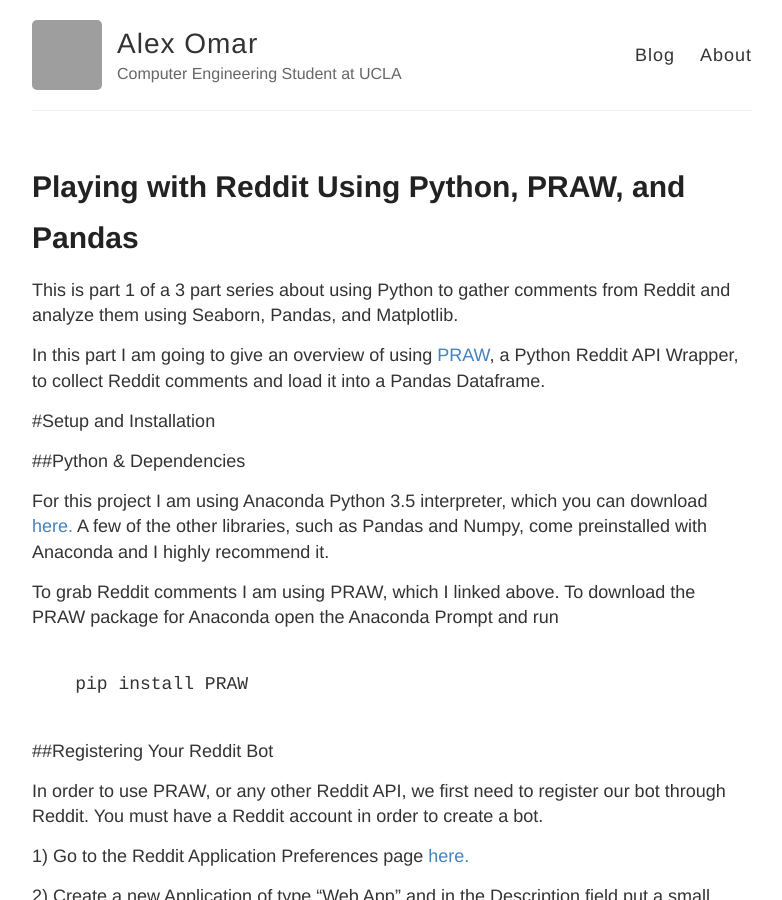
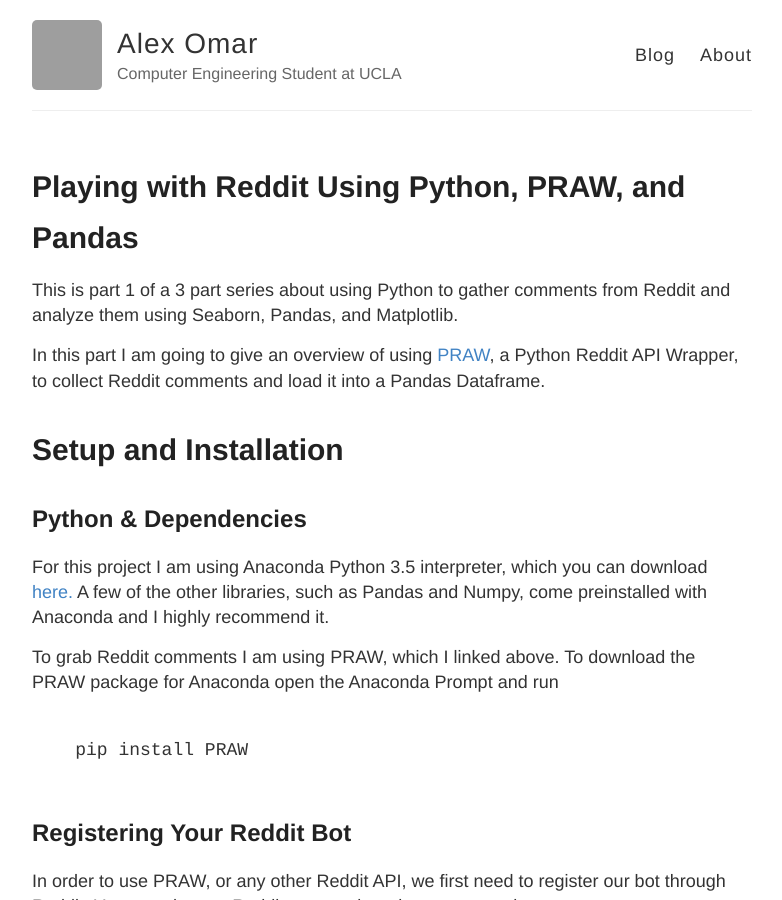
Before and after one commit to atomar94/Reddit_Bot, a Jekyll site: the page built from docs/_posts/2016-12-28-playing-with-reddit-using-python-praw-and-pandas.md, in a window 1280 px wide and 900 px high. Shown: the whole window, without its empty margins (248-1030 px from the left). Built offline with Jekyll 4.4.1, drawn with Linux system fonts in a browser that asks for light colours; grey boxes are pictures that could not be loaded.

Commit message:
fixed some markdown formatting

```diff
--- a/docs/_posts/2016-12-28-playing-with-reddit-using-python-praw-and-pandas.md
+++ b/docs/_posts/2016-12-28-playing-with-reddit-using-python-praw-and-pandas.md
@@ -7,9 +7,9 @@ This is part 1 of a 3 part series about using Python to gather comments from Red
 
 In this part I am going to give an overview of using [PRAW](https://praw.readthedocs.io/en/latest/), a Python Reddit API Wrapper, to collect Reddit comments and load it into a Pandas Dataframe.
 
-#Setup and Installation
+# Setup and Installation
 
-##Python & Dependencies
+## Python & Dependencies
 
 For this project I am using Anaconda Python 3.5 interpreter, which you can download [here.](https://www.continuum.io/downloads) A few of the other libraries, such as Pandas and Numpy, come preinstalled with Anaconda and I highly recommend it.
 
@@ -21,7 +21,7 @@ To grab Reddit comments I am using PRAW, which I linked above. To download the P
   </code>
 </pre>
 
-##Registering Your Reddit Bot
+## Registering Your Reddit Bot
 
 In order to use PRAW, or any other Reddit API, we first need to register our bot through Reddit. You must have a Reddit account in order to create a bot.
 
@@ -29,7 +29,7 @@ In order to use PRAW, or any other Reddit API, we first need to register our bot
 
 2) Create a new Application of type "Web App" and in the Description field put a small description of what your bot does. For mine I simply put "Scraping Reddit comments to play with some data." The About URL field can be left blank, and in the Redirect URL field put "http://example.com/redirect".
 
-![Reddit-Bot-Config](/images/reddit-bot-fields.png){:class="img-responsive"}
+![Reddit-Bot-Config](/images/reddit-bot-fields.png)
 
 
 
```
